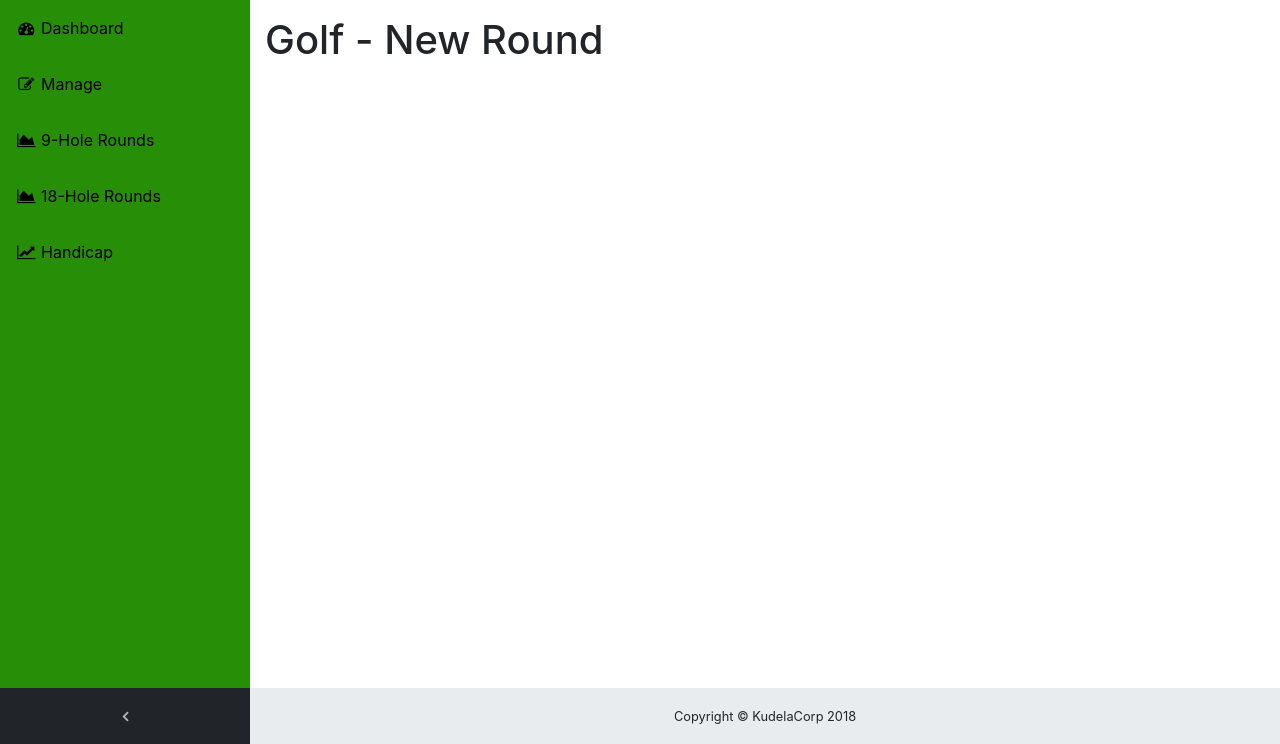
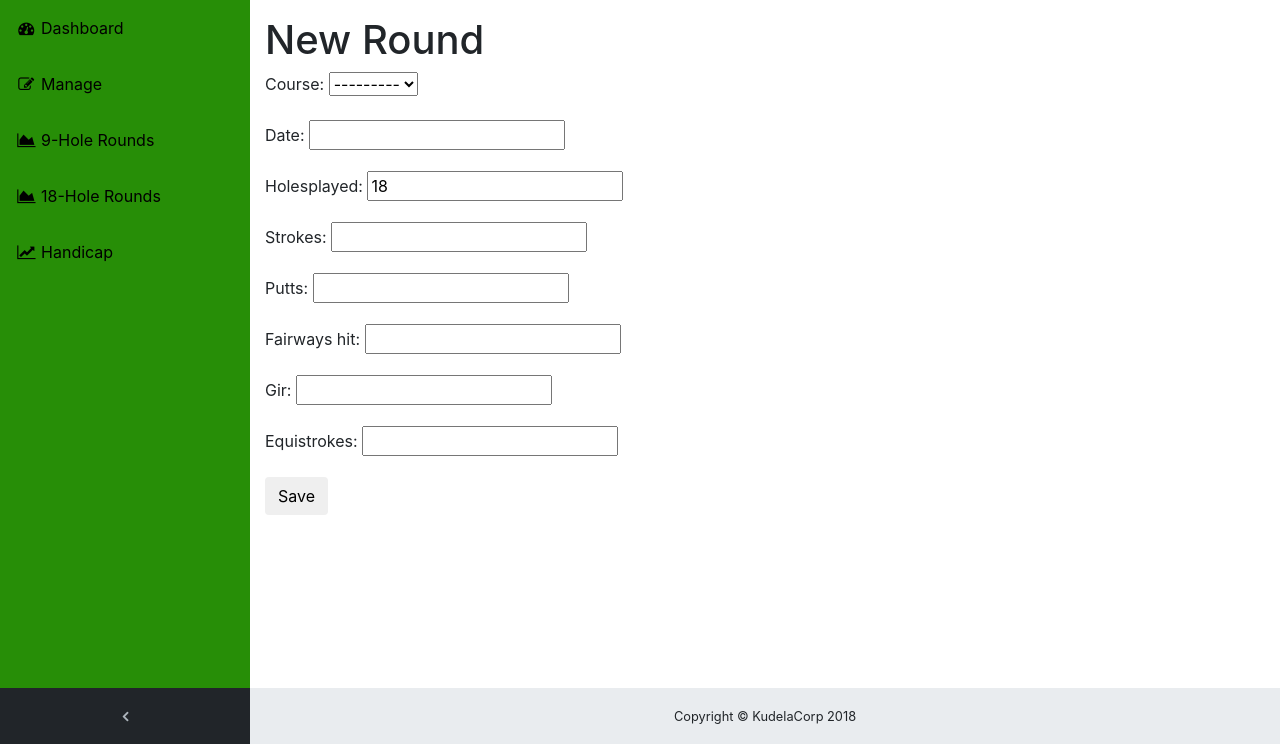
Before and after one commit to HunterProgram22/KudelaCorp, a Django app: page /Golf/Golf/NewRound/ in a window 1280 px wide. Shown: the part 56-800 px from the top of the page. Run offline with Django 3.2, Linux system fonts and the light colour scheme; the visitor is signed in with stand-in values (Sample User, id 1); data that the repository does not hold is empty; some libraries are stand-ins or nearby versions.

Commit message:
Updating Golf still.

```diff
--- /dev/null
+++ b/Golf/forms.py
@@ -0,0 +1,17 @@
+from django import forms
+
+from .models import Round, Course
+
+class RoundForm(forms.ModelForm):
+
+    class Meta:
+        model = Round
+        fields = ('course', 'date', 'holesplayed', 'strokes', 'putts',
+                  'fairways_hit', 'gir', 'equistrokes')
+
+
+class CourseForm(forms.ModelForm):
+
+    class Meta:
+        model = Course
+        fields = ('course', 'rating', 'slope', 'par')
--- a/Golf/templates/Golf/NewRound.html
+++ b/Golf/templates/Golf/NewRound.html
@@ -1,5 +1,24 @@
 {% extends 'Golf/GolfBase.html' %}
 
-{% block title %}Golf - Mew Round{% endblock %}
+{% block title %}Golf - New Round{% endblock %}
 
 {% block pagecontent %}Golf - New Round{% endblock %}
+
+{% block content %}
+<head>
+<link rel="stylesheet" href="//code.jquery.com/ui/1.12.1/themes/base/jquery-ui.css">
+<script src="https://code.jquery.com/jquery-1.12.4.js"></script>
+<script src="https://code.jquery.com/ui/1.12.1/jquery-ui.js"></script>
+</head>
+    <h1>New Round</h1>
+    <form method="POST" class="round-form">{% csrf_token %}
+        {{ form.as_p }}
+        <button type="submit" class="save btn btn-default">Save</button>
+    </form>
+
+<script>
+  $( function() {
+    $( "#id_date" ).datepicker();
+  } );
+</script>
+{% endblock %}
--- a/Golf/views.py
+++ b/Golf/views.py
@@ -1,7 +1,8 @@
-from django.shortcuts import render
+from django.shortcuts import render, redirect
 from django.http import HttpResponse
 from django.views import View
 from .models import Round
+from .forms import RoundForm, CourseForm
 from .functions import calcHandicap, yearAverages
 
 
@@ -69,33 +70,33 @@ class Handicap(View):
 
 class NewRound(View):
     def post(self, request):
-        # form = RoundForm(request.POST)
-        # if form.is_valid():
-        #     round = form.save()
-        #     # Add user save at later point here
-        #     round.save()
-        #     return redirect('Golf_Manage')
-        context = None # {'form': form}
+        form = RoundForm(request.POST)
+        if form.is_valid():
+            round = form.save()
+            # Add user save at later point here
+            round.save()
+            return redirect('Golf_Manage')
+        context = {'form': form}
         return render(request, 'Golf/NewRound.html', context)
 
     def get(self, request):
-        # form = RoundForm()
-        context = None #{'form': form}
+        form = RoundForm()
+        context = {'form': form}
         return render(request, 'Golf/NewRound.html', context)
 
 
 class NewCourse(View):
     def post(self, request):
-        # form = CourseForm(request.POST)
-        # if form.is_valid():
-        #     course = form.save()
-        #     # Add user save at later point here
-        #     course.save()
-        #     return redirect('Golf_Manage')
-        context = None # {'form': form}
+        form = CourseForm(request.POST)
+        if form.is_valid():
+            course = form.save()
+            # Add user save at later point here
+            course.save()
+            return redirect('Golf_Manage')
+        context = {'form': form}
         return render(request, 'Golf/NewCourse.html', context)
 
     def get(self, request):
-        # form = CourseForm()
-        context = None #{'form': form}
+        form = CourseForm()
+        context = {'form': form}
         return render(request, 'Golf/NewCourse.html', context)
```
Also changed, not shown: Golf/templates/Golf/NewCourse.html (+8 -0 lines).
